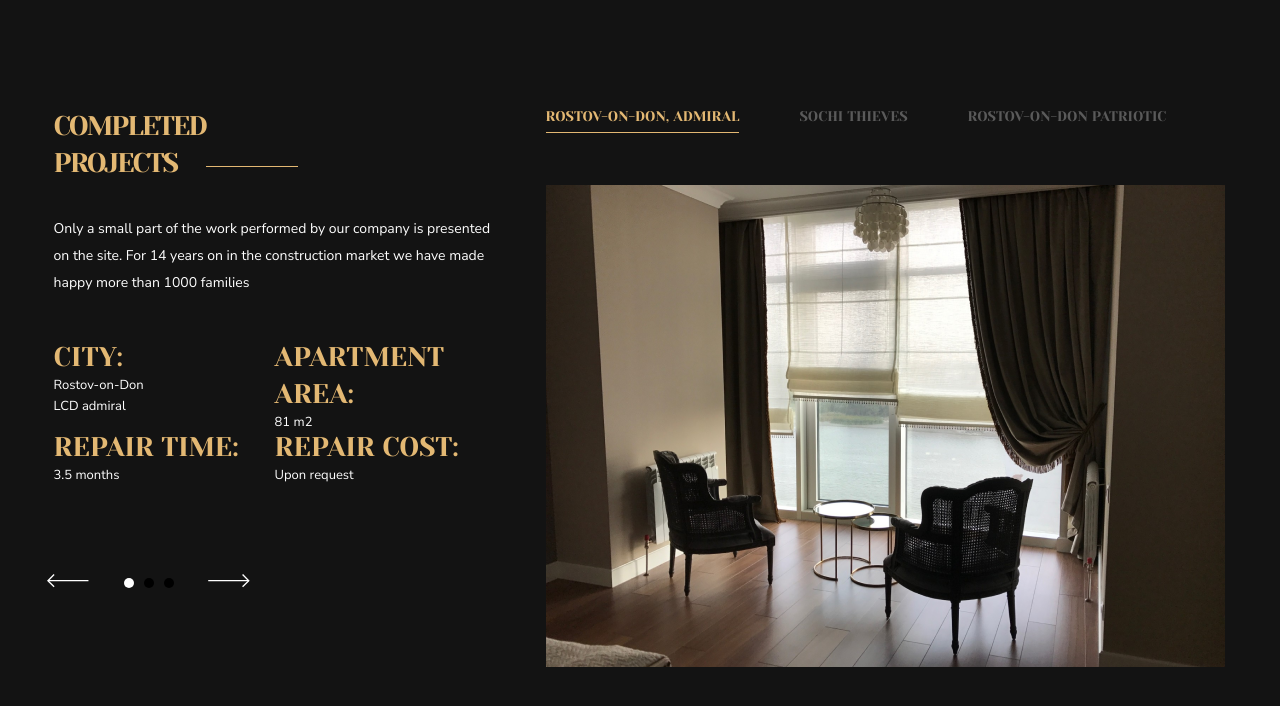
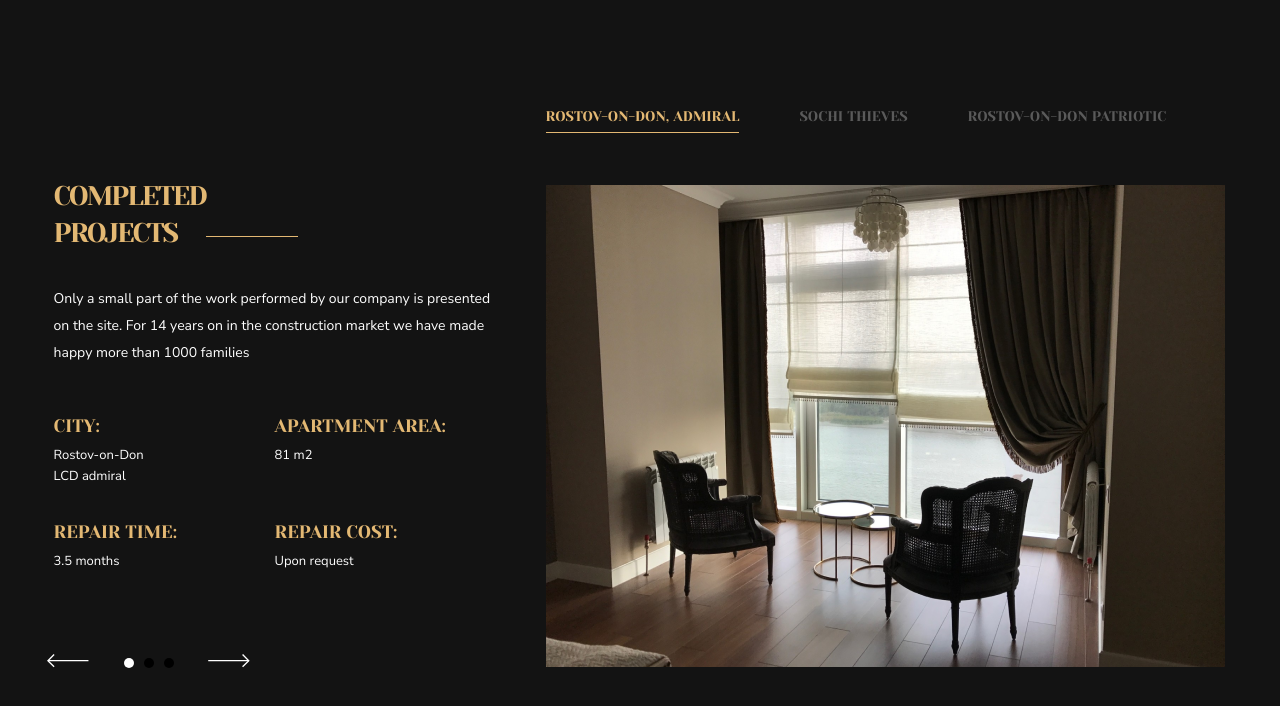
Before and after one commit to ekesenina/Project_SliderJS, a plain HTML site: page index.html in a window 1280 px wide. Drawn offline with Linux system fonts and the light colour scheme.

Commit message:
FINISHED PROJECT

```diff
--- a/style.css
+++ b/style.css
@@ -72,6 +72,7 @@
 
 .projects_info{
   display: inline-block;
+  margin-top: 70px
 }
 
     .completed_projects{
@@ -140,21 +141,12 @@
   .project_options_item{
     margin-right: 35px;
     margin-bottom: 34px;
+    padding-bottom: 35px
 }
 
-    /* .div_project_options{
-        display: grid;
-        grid-template-columns: 50% 50%;
-        grid-template-rows: 50% 50%;
-        position: relative;
-        left: -490px;
-        top: 216px;
-        width: 442px;
-    } */
-
-
-
-
+.project_options{
+  font-size: 18px;
+}
 
     .slider {
       position: relative;
@@ -211,12 +203,10 @@
       position: absolute;
       left: 0;
       top: 0;
-      /* opacity: 0; */
       transition: opacity 800ms ease;
       display: grid;
         grid-template-columns: 50% 50%;
         grid-template-rows: 50% 50%;
-        /* position: relative; */
         width: 442px;
     }
 
@@ -230,7 +220,7 @@
       height: max-content;
       color: rgba(255, 255, 255, 0.6);
       align-content: flex-end;
-      bottom: -250px;
+      bottom: -260px;
       justify-content: flex-start;
     }
 
```
